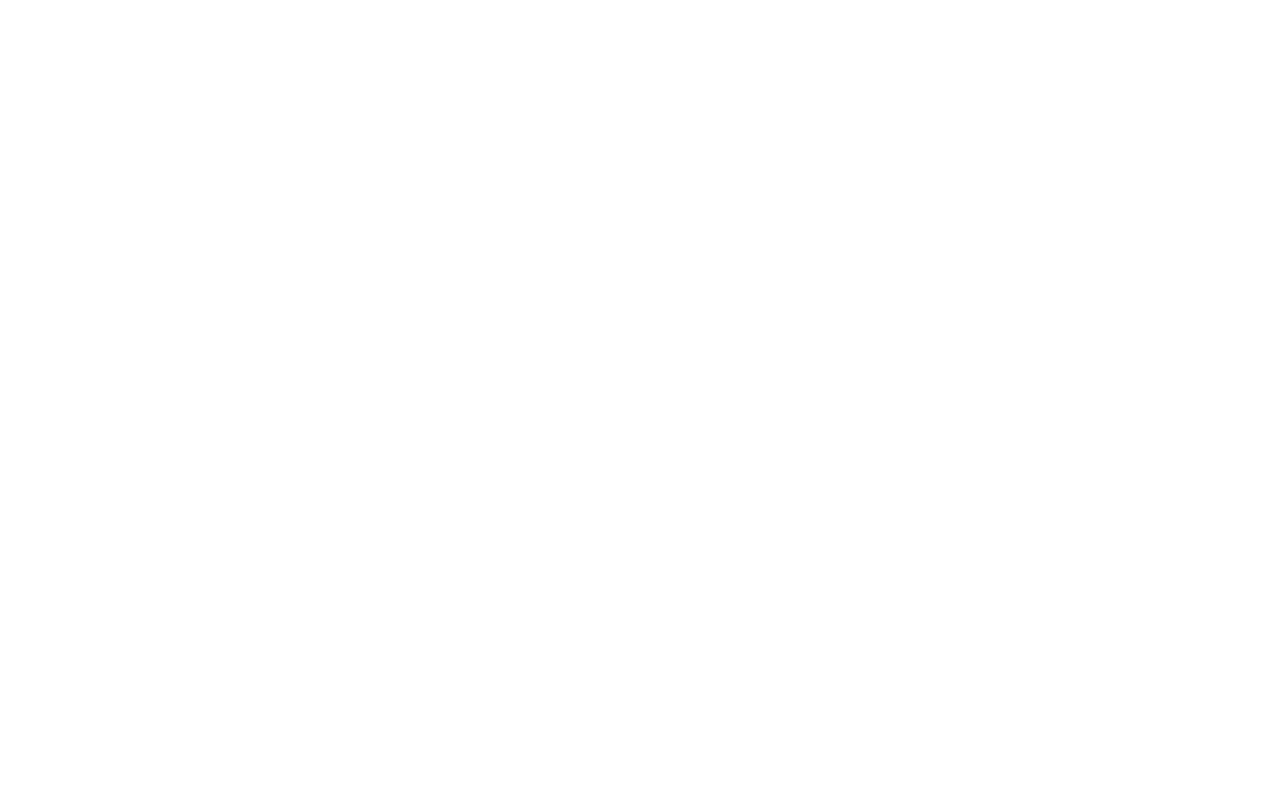
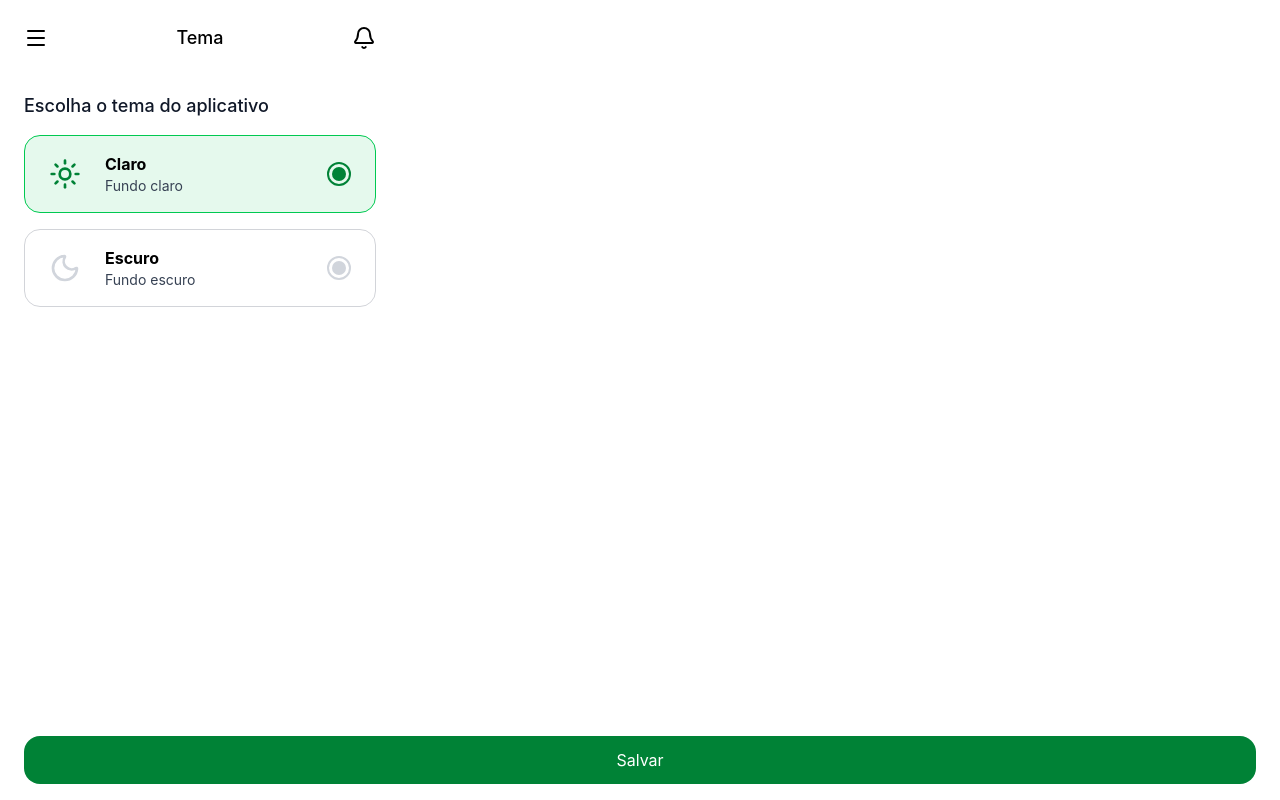
Before and after one commit to BiellSouza/SmartBay, a React (Vite) app: page /theme in a window 1280 px wide. Before the commit this address had no page. Built offline with nearby package versions, Linux system fonts and the light colour scheme.

Commit message:
Main interfaces completed

```diff
--- a/src/App.tsx
+++ b/src/App.tsx
@@ -6,6 +6,7 @@ import HistoryItens from "./pages/HistoryItens";
 import ListItens from "./pages/MyList";
 import Privacy from "./pages/SubPages/Privacy";
 import Support from "./pages/SubPages/Support";
+import Theme from "./pages/SubPages/Theme";
 
 function App() {
   return (
@@ -19,6 +20,7 @@ function App() {
             <Route path="/personaldata" element={<PersonalData />} />
             <Route path="/privacy" element={<Privacy />} />
             <Route path="/support" element={<Support />} />
+            <Route path="/theme" element={<Theme />} />
 
             <Route path="/history" element={<HistoryItens />} />
             <Route path="/myList" element={<ListItens />} />
--- /dev/null
+++ b/src/components/Footer.tsx
@@ -0,0 +1,49 @@
+import React from "react";
+import { Home, Clock, Calculator, User } from "lucide-react";
+
+function Footer() {
+  const itensRodape = [
+    {
+      item: <Home />,
+      text: "Resumo",
+      link: "",
+    },
+    {
+      item: <Clock />,
+      text: "Histórico",
+      link: "",
+    },
+    {
+      item: <Calculator />,
+      text: "Calculadora",
+      link: "",
+    },
+    {
+      item: <User />,
+      text: "Perfil",
+      link: "",
+    },
+  ];
+  return (
+    <div className="fixed bottom-4 left-4 right-4 w-auto rounded-2xl bg-white px-6 py-3 shadow-lg">
+      <section className="flex justify-between w-full">
+        {itensRodape.map((item, index) => (
+          //   <div key={index} className="flex flex-col items-center">
+          //     <span>{item.item}</span>
+          //     <p>{item.text}</p>
+          //   </div>
+          <a
+            key={index}
+            className="flex flex-col items-center"
+            target="_blank"
+            href={item.link}
+          >
+            {item.item} <p>{item.text}</p>
+          </a>
+        ))}
+      </section>
+    </div>
+  );
+}
+
+export default Footer;
--- a/src/pages/InterfaceLogin.tsx
+++ b/src/pages/InterfaceLogin.tsx
@@ -22,8 +22,10 @@ import {
   ShoppingBag,
   ChevronLeft,
   ChevronRight,
+  Calculator,
 } from "lucide-react";
 import NavbarComponent from "../components/NavbarComponent";
+import Footer from "../components/Footer";
 
 function InterfaceLogin() {
   const [orcamento, setOrcamento] = useState<number>(() => {
@@ -36,25 +38,6 @@ function InterfaceLogin() {
 
     return ProdutosSalvos ? JSON.parse(ProdutosSalvos) : [];
   });
-
-  const itensRodape = [
-    {
-      item: <Home />,
-      text: "Resumo",
-    },
-    {
-      item: <Clock />,
-      text: "Histórico",
-    },
-    // {
-    //   item: <List />,
-    //   text: "Lista",
-    // },
-    {
-      item: <User />,
-      text: "Perfil",
-    },
-  ];
 
   // Lógica do cálculo
   const totalGasto = produtos.reduce((total, produto) => {
@@ -259,7 +242,7 @@ function InterfaceLogin() {
           ))}
         </section>
         <button
-          className="bg-green-700 py-2.5 gap-2 rounded-xl w-full text-white flex justify-center mt-6 mb-24"
+          className="bg-green-700 py-2.5 gap-2 rounded-xl w-full text-white flex justify-center mt-6 mb-28"
           onClick={() => {
             setProdutoEditando(null);
             setButtonAddItem(true);
@@ -298,6 +281,8 @@ function InterfaceLogin() {
           />
         )}
       </div>
+
+      <Footer />
     </div>
   );
 }
--- a/src/pages/SubPages/Support.tsx
+++ b/src/pages/SubPages/Support.tsx
@@ -27,7 +27,7 @@ function Support() {
       </div>
       <div className="bg-green-300/20 py-2 px-4 mt-7 flex rounded-2xl gap-3">
         <div className="bg-green-300/30 w-fit p-3 rounded-full m-auto">
-          <HelpCircle className="text-green-900" size={32} />
+          <HelpCircle className="text-green-800" size={32} />
         </div>
         <div className="">
           <h1 className="font-bold text-md">Como podemos ajudar?</h1>
@@ -66,7 +66,7 @@ function Support() {
         className="flex bg-green-300/30 w-full py-3 rounded-xl mt-8 cursor-pointer"
         onClick={ButtonContact}
       >
-        <p className="flex items-center gap-2 m-auto text-green-950">
+        <p className="flex items-center gap-2 m-auto text-green-950 font-bold">
           <span>
             <Mail className="size-5" />
           </span>
--- /dev/null
+++ b/src/pages/SubPages/Theme.tsx
@@ -0,0 +1,84 @@
+import React, { useState } from "react";
+import NavbarComponent from "../../components/NavbarComponent";
+import { Moon, Sun } from "lucide-react";
+
+type ThemeSelect = "light" | "dark";
+function Theme() {
+  const [theme, setTheme] = useState<ThemeSelect>("light");
+  function SelectTheme() {
+    alert("Theme selecionado!");
+  }
+  return (
+    <div>
+      <NavbarComponent label="Tema" />
+
+      <div>
+        <h1 className="text-[18px] text-gray-900 font-medium mt-10 mb-4">
+          Escolha o tema do aplicativo
+        </h1>
+
+        <div className="flex flex-col gap-4">
+          <button
+            onClick={() => setTheme("light")}
+            className={`flex justify-between items-center w-full px-6 py-4 rounded-2xl ${theme === "light" ? "border border-green-500 bg-green-500/10" : "border border-gray-500/30 p-2"}`}
+          >
+            <div className="flex gap-6 items-center">
+              <Sun
+                className={`size-8 ${theme === "light" ? "text-green-700" : "text-gray-300"}`}
+              />{" "}
+              <div className="text-start">
+                <h1 className="font-bold">Claro</h1>
+                <p className="text-sm text-gray-700">Fundo claro</p>
+              </div>
+            </div>
+            <div
+              className={`w-6 h-6 rounded-full flex items-center justify-center border-2 cursor-pointer ${
+                theme === "light" ? "border-green-700" : "border-gray-300"
+              }`}
+            >
+              <div
+                className={`w-3.5 h-3.5 rounded-full ${
+                  theme === "light" ? "bg-green-700" : "bg-gray-300"
+                }`}
+              />
+            </div>
+          </button>
+          <button
+            onClick={() => setTheme("dark")}
+            className={`flex justify-between items-center w-full px-6 py-4 rounded-2xl ${theme === "dark" ? "border border-green-500 bg-green-500/10" : "border border-gray-500/30 p-2"}`}
+          >
+            <div className="flex gap-6 items-center">
+              <Moon
+                className={`size-8 ${theme === "dark" ? "text-green-700" : "text-gray-300"}`}
+              />{" "}
+              <div className="text-start">
+                <h1 className="font-bold">Escuro</h1>
+                <p className="text-sm text-gray-700">Fundo escuro</p>
+              </div>
+            </div>
+            <div
+              className={`w-6 h-6 rounded-full flex items-center justify-center border-2 cursor-pointer ${
+                theme === "dark" ? "border-green-700" : "border-gray-300"
+              }`}
+            >
+              <div
+                className={`w-3.5 h-3.5 rounded-full ${
+                  theme === "dark" ? "bg-green-700" : "bg-gray-300"
+                }`}
+              />
+            </div>
+          </button>
+        </div>
+
+        <button
+          className="fixed bottom-4 left-6 right-6 bg-green-700 text-white rounded-2xl py-3"
+          onClick={SelectTheme}
+        >
+          Salvar
+        </button>
+      </div>
+    </div>
+  );
+}
+
+export default Theme;
```
Also changed, not shown: src/pages/SubPages/Tema.tsx (deleted).
